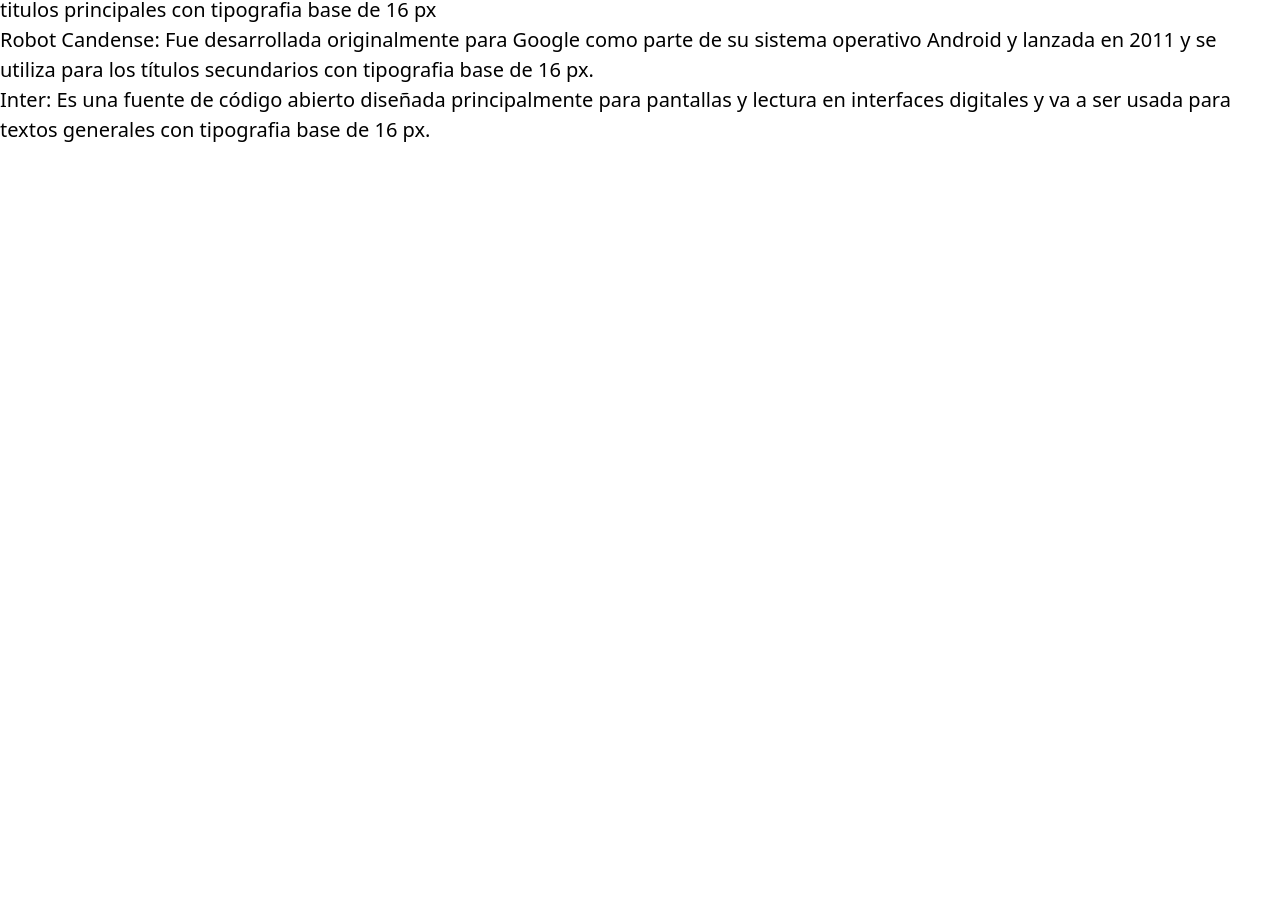
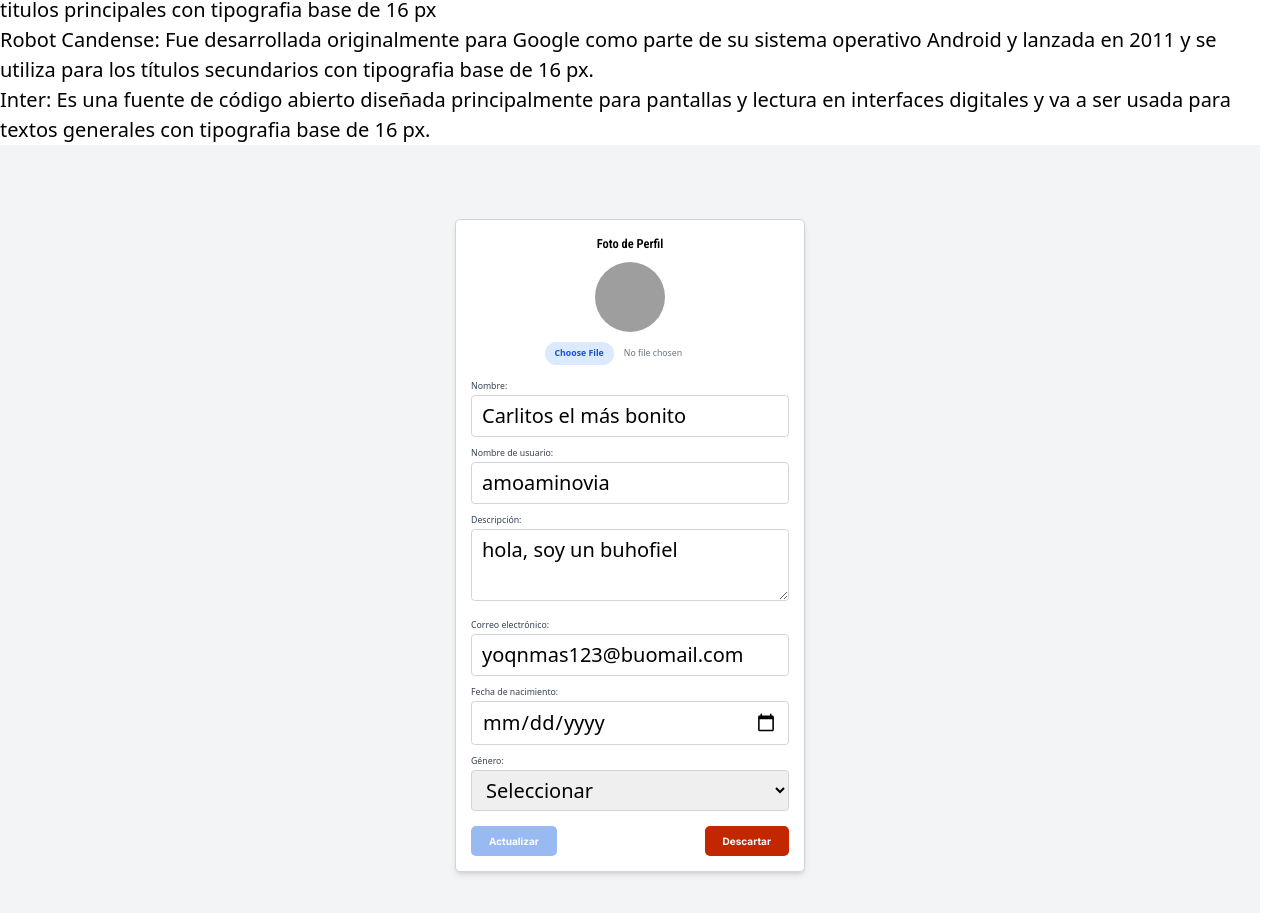
Before and after one commit to FelipeCabal/gossip-web-frontend, a React (Vite) app: page /style-guide in a window 1280 px wide. Shown: the part 1371-2284 px from the top of the page. Before the commit the page ends 1516 px from the top, so only its background shows below. Built offline with nearby package versions, Linux system fonts and the light colour scheme; no server answers; grey boxes are pictures that could not be loaded.

Commit message:
primera parte de la edicion del perfil

```diff
--- a/src/components/EditarPerfil/EditarPerfil.jsx
+++ b/src/components/EditarPerfil/EditarPerfil.jsx
@@ -0,0 +1,173 @@
+import { useState } from "react";
+
+const EditarPerfil = () => {
+    const [formData, setFormData] = useState({
+        name: "Carlitos el más bonito",
+        username: "amoaminovia",
+        description: "hola, soy un buhofiel",
+        email: "yoqnmas123@buomail.com",
+        birthDate: "",
+        gender: "",
+        profileImage: null,
+        previewImage: "/path/to/default-image.png", // Imagen inicial por defecto
+    });
+
+    const [errors, setErrors] = useState({});
+
+    const validate = () => {
+        const newErrors = {};
+        if (!formData.email.includes("@")) {
+            newErrors.email = "Por favor, ingresa un correo electrónico válido.";
+        }
+        if (formData.name.length < 3) {
+            newErrors.name = "El nombre debe tener al menos 3 caracteres.";
+        }
+        setErrors(newErrors);
+        return Object.keys(newErrors).length === 0;
+    };
+
+    const handleInputChange = (e) => {
+        setFormData({
+            ...formData,
+            [e.target.name]: e.target.value,
+        });
+    };
+
+    const handleImageChange = (e) => {
+        const file = e.target.files[0];
+        if (file) {
+            setFormData({
+                ...formData,
+                profileImage: file,
+                previewImage: URL.createObjectURL(file),
+            });
+        }
+    };
+
+    const handleUpdate = () => {
+        if (validate()) {
+            console.log("Datos guardados:", formData);
+            // Aquí puedes agregar la lógica para guardar en la base de datos
+        }
+    };
+
+    const handleDiscard = () => {
+        setFormData({
+            ...formData,
+            name: "Carlitos el más bonito",
+            username: "amoaminovia",
+            description: "hola, soy un buhofiel",
+            email: "yoqnmas123@buomail.com",
+            birthDate: "",
+            gender: "",
+            profileImage: null,
+            previewImage: "/path/to/default-image.png",
+        });
+        setErrors({});
+    };
+
+    return (
+        <div className="mx-auto p-6 bg-white border border-gray-300 rounded-lg shadow-md">
+            <h2 className="text-xl font-semibold text-center mb-4">Foto de Perfil</h2>
+
+            <div className="flex flex-col items-center mb-6">
+                <img
+                    src={formData.previewImage}
+                    alt="Profile"
+                    className="w-28 h-28 rounded-full object-cover mb-4"
+                />
+                <input
+                    type="file"
+                    accept="image/*"
+                    onChange={handleImageChange}
+                    className="text-sm text-gray-500 file:mr-4 file:py-2 file:px-4 file:rounded-full file:border-0 file:text-sm file:font-semibold file:bg-blue-100 file:text-blue-700 hover:file:bg-blue-200"
+                />
+            </div>
+
+            <form className="space-y-4">
+                <div>
+                    <label className="block text-sm font-medium text-gray-700">Nombre:</label>
+                    <input
+                        type="text"
+                        name="name"
+                        value={formData.name}
+                        onChange={handleInputChange}
+                        className="mt-1 w-full px-4 py-2 border border-gray-300 rounded-md focus:ring-blue-500 focus:border-blue-500"
+                    />
+                    {errors.name && <span className="text-red-500 text-xs">{errors.name}</span>}
+                </div>
+                <div>
+                    <label className="block text-sm font-medium text-gray-700">Nombre de usuario:</label>
+                    <input
+                        type="text"
+                        name="username"
+                        value={formData.username}
+                        onChange={handleInputChange}
+                        className="mt-1 w-full px-4 py-2 border border-gray-300 rounded-md focus:ring-blue-500 focus:border-blue-500"
+                    />
+                </div>
+                <div>
+                    <label className="block text-sm font-medium text-gray-700">Descripción:</label>
+                    <textarea
+                        name="description"
+                        value={formData.description}
+                        onChange={handleInputChange}
+                        className="mt-1 w-full px-4 py-2 border border-gray-300 rounded-md focus:ring-blue-500 focus:border-blue-500"
+                    />
+                </div>
+                <div>
+                    <label className="block text-sm font-medium text-gray-700">Correo electrónico:</label>
+                    <input
+                        type="email"
+                        name="email"
+                        value={formData.email}
+                        onChange={handleInputChange}
+                        className="mt-1 w-full px-4 py-2 border border-gray-300 rounded-md focus:ring-blue-500 focus:border-blue-500"
+                    />
+                    {errors.email && <span className="text-red-500 text-xs">{errors.email}</span>}
+                </div>
+                <div>
+                    <label className="block text-sm font-medium text-gray-700">Fecha de nacimiento:</label>
+                    <input
+                        type="date"
+                        name="birthDate"
+                        value={formData.birthDate}
+                        onChange={handleInputChange}
+                        className="mt-1 w-full px-4 py-2 border border-gray-300 rounded-md focus:ring-blue-500 focus:border-blue-500"
+                    />
+                </div>
+                <div>
+                    <label className="block text-sm font-medium text-gray-700">Género:</label>
+                    <select
+                        name="gender"
+                        value={formData.gender}
+                        onChange={handleInputChange}
+                        className="mt-1 w-full px-4 py-2 border border-gray-300 rounded-md focus:ring-blue-500 focus:border-blue-500"
+                    >
+                        <option value="">Seleccionar</option>
+                        <option value="male">Masculino</option>
+                        <option value="female">Femenino</option>
+                        <option value="other">Otro</option>
+                    </select>
+                </div>
+            </form>
+
+            <div className="flex justify-between mt-6">
+                <button
+                    onClick={handleUpdate}
+                    className="px-4 py-2 btn btn-2 bg-blue-500 text-white rounded-md hover:bg-blue-600 focus:ring focus:ring-blue-300"
+                >
+                    Actualizar
+                </button>
+                <button
+                    onClick={handleDiscard}
+                    className="px-4 py-2 btn btn-4 bg-red-500 text-white rounded-md hover:bg-red-600 focus:ring focus:ring-red-300"
+                >
+                    Descartar
+                </button>
+            </div>
+        </div>
+    );
+};
+
+export default EditarPerfil;
--- a/src/pages/GuiaEstilos.jsx
+++ b/src/pages/GuiaEstilos.jsx
@@ -4,11 +4,12 @@
 import "../css/buttons/buttons.css"
 import { PostHomeForm } from "../components/postsHomeForm/postHomeForm";
 import { Outlet } from "react-router-dom";
+import editarPerfil from "../components/EditarPerfil/EditarPerfil";
+import EditarPerfil from "../components/EditarPerfil/EditarPerfil";
 
 export function GuiaEstilos() {
     return (
         <>
-            <Navbar />
             <div className="containerHome">
                 <div className="left-column">
                     <ComunidadesDesplegables />
@@ -66,6 +67,9 @@
                     <li>Robot Candense: Fue desarrollada originalmente para Google como parte de su sistema operativo Android y lanzada en 2011 y se utiliza para los títulos secundarios con tipografia base de 16 px.</li>
                     <li>Inter:  Es una fuente de código abierto diseñada principalmente para pantallas y lectura en interfaces digitales y va a ser usada para textos generales con tipografia base de 16 px. </li>
                 </ul>
+                <div className="min-h-screen bg-gray-100 flex items-center justify-center">
+                    <EditarPerfil />
+                </div>
             </div>
             <Outlet />
         </>
```
Lines whose indentation alone changed are shown as unchanged.
